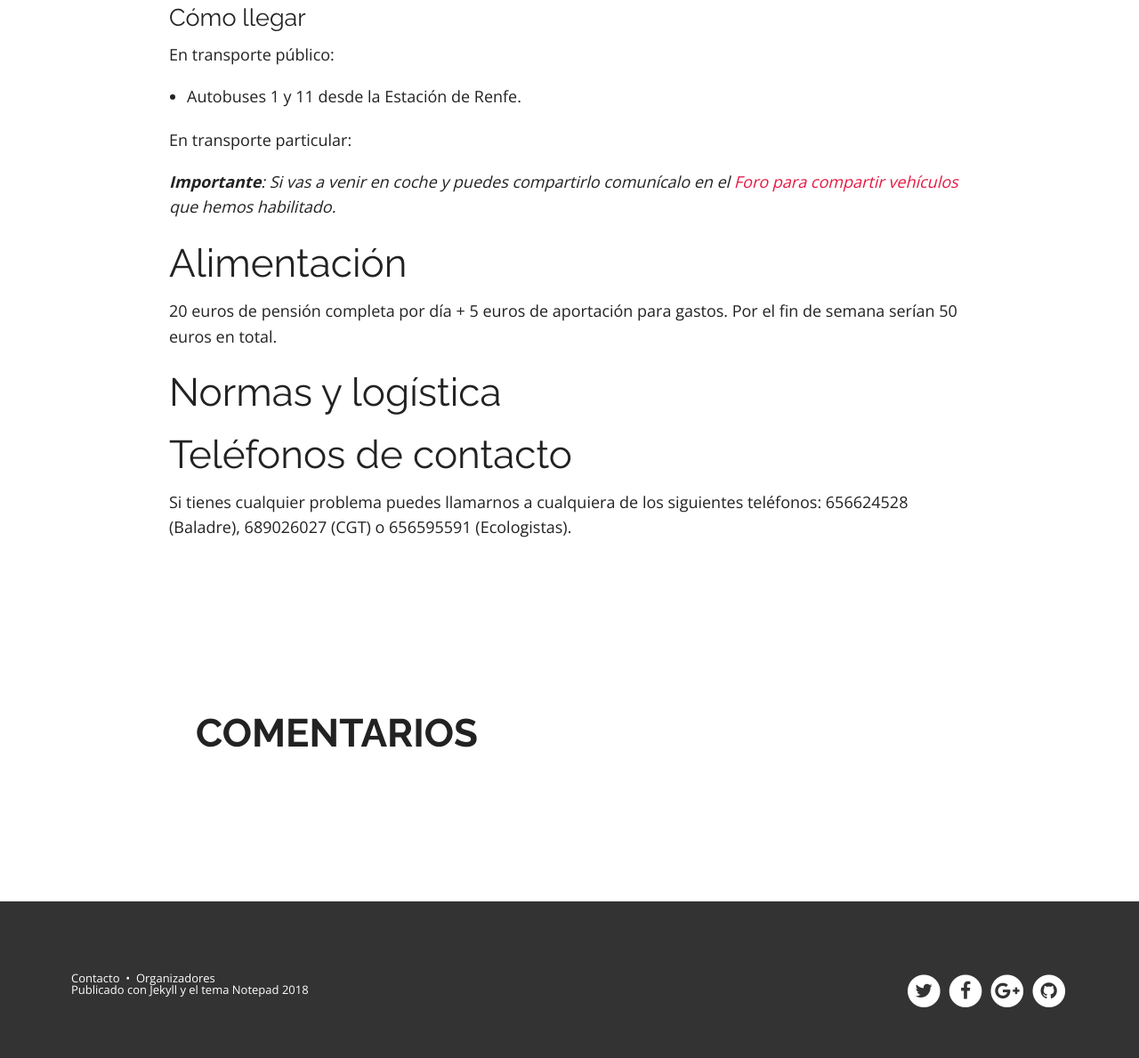
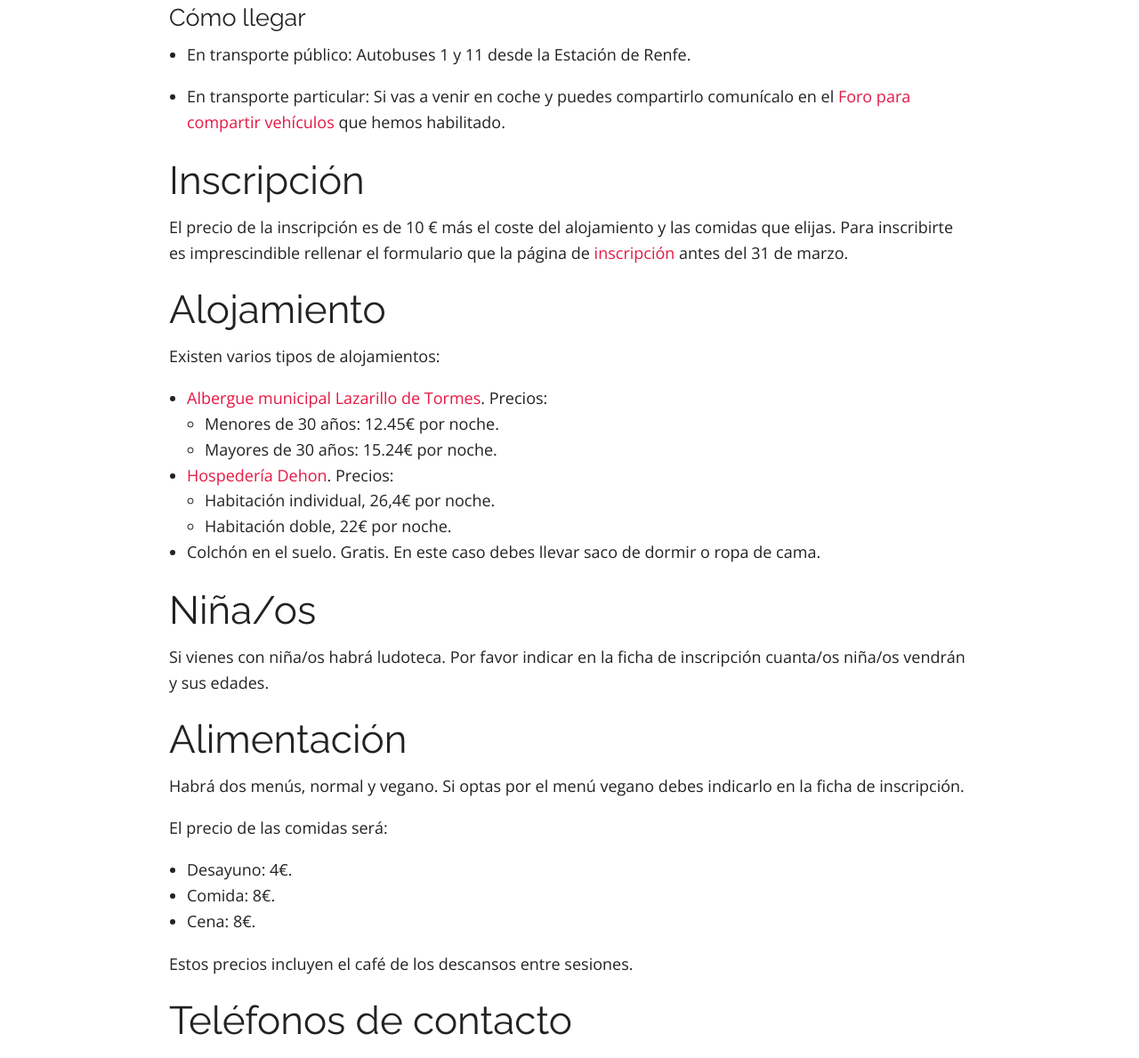
Before and after one commit to escuelaramonfdez/escuelaramonfdez.github.io, a Jekyll site: the page built from organizacion.md, in a window 1280 px wide and 1400 px high, scrolled down 722 px, cut to the strip 211-1400 px from the top of the window. Shown: the whole strip at 89% size. Built offline with Jekyll 4.4.1, drawn with Linux system fonts in a browser that asks for light colours; nearby versions of some CDN libraries; comment, search, counter and statistics services are not loaded.

Commit message:
Añadida ficha de inscripción y detalles alojamiento.

```diff
--- a/contenidos.md
+++ b/contenidos.md
@@ -75,6 +75,17 @@ Al final de la sesión, las personas participantes:
 ### <a name="asdecoba"></a>Visita a ASDECOBA y ASDECASAL
 
 Conocemos las asociaciones que nos acogen y sus trabajos.
+
+- **Iniciativas de Asdecoba en el Barrio de Buenos Aires**.
+En un Barrio “sin salida” en el momento actual, hace 20 años ponemos en marcha tres iniciativas que permanecen sostenidas y apoyadas por la dinámica comunitaria y en red que ha ido posibilitando la misma realidad, la reflexión y la acción en el colectivo Asdecoba:
+  - Acompañamiento a niños y niñas con las iniciativas de educación de calle y el centro infantil “El Tren”.
+  - Acompañamiento a personas que vienen de espacios de “no vida”, (barrios, calle, cárcel,...), “Casa de Acogida”.
+  - Acompañamiento en el trabajo/empleo comunitario en la empresa de economía social “Algo Nuevo caterig”.
+- **Iniciativas de Asdecoba y Adecasal por unas nuevas relaciones entre el medio rural y el medio urbano**.
+Entrelazando espacios urbanos, rurales y criminalizados como la cárcel, durante los últimos 10 años han surgido iniciativas que buscan encontrar respuestas a derechos fundamentales e innegociables en las personas.
+  - Iniciativa comunitaria de trabajo campesino en 5 Has de huerta en tierras abandonadas.
+  - Iniciativa comunitaria de trabajo en un Centro de Transformación y envasado de productos hortícolas.
+  - Iniciativa de un Centro de Alimentación Comunitaria. (En desarrollo).
 
 ### <a name="presentacion"></a>Presentación de la escuela
 
--- a/organizacion.md
+++ b/organizacion.md
@@ -21,38 +21,41 @@ Este año la escuela se traslada al barrio de Buenos Aires en Salamanca.
 
 ### Cómo llegar
 
-En transporte público:
+- En transporte público: Autobuses 1 y 11 desde la Estación de Renfe.
 
-- Autobuses 1 y 11 desde la Estación de Renfe.
+- En transporte particular: Si vas a venir en coche y puedes compartirlo comunícalo en el [Foro para compartir vehículos](/compartir-vehiculo.html) que hemos habilitado.
 
-En transporte particular:
+# Inscripción
 
-_**Importante**: Si vas a venir en coche y puedes compartirlo comunícalo en el [Foro para compartir vehículos](/compartir-vehiculo.html) que hemos habilitado._
-
-
-<!-- # Inscripción
-
-El precio de la inscripción es de 5 € más el coste del alojamiento y las comidas que elijas. Para inscribirte es imprescindible rellenar el formulario que la página de [inscripción](/inscripcion/index.html) antes de 26 de mazo.
+El precio de la inscripción es de 10 € más el coste del alojamiento y las comidas que elijas. Para inscribirte es imprescindible rellenar el formulario que la página de [inscripción](/inscripcion/index.html) antes del 31 de marzo.
 
 # Alojamiento
 
 Existen varios tipos de alojamientos:
 
-- Camas o colchones (7€)
-- Tiendas de campaña (Sin coste)
-
-En cualquier caso debes llevar saco de dormir o ropa de cama.
+- [Albergue municipal Lazarillo de Tormes](http://www.alberguesalamancamunicipal.com/). Precios:
+  - Menores de 30 años: 12.45€ por noche.
+  - Mayores de 30 años: 15.24€ por noche.
+- [Hospedería Dehon](http://www.hospederiadehon.com/). Precios:
+  - Habitación individual, 26,4€ por noche.
+  - Habitación doble, 22€ por noche.
+- Colchón en el suelo. Gratis. En este caso debes llevar saco de dormir o ropa de cama.
 
 # Niña/os
 
-Si vienes con niña/os habrá ludoteca. Por favor indicar en la ficha de inscripción cuanta/os niña/os vendrán y sus edades. -->
+Si vienes con niña/os habrá ludoteca. Por favor indicar en la ficha de inscripción cuanta/os niña/os vendrán y sus edades.
 
 # Alimentación
 
-20 euros de pensión completa por día + 5 euros de aportación para gastos. Por el fin de semana serían 50 euros en total.
+Habrá dos menús, normal y vegano. Si optas por el menú vegano debes indicarlo en la ficha de inscripción.
 
-# Normas y logística
+El precio de las comidas será:
 
+- Desayuno: 4€.
+- Comida: 8€.
+- Cena: 8€.
+
+Estos precios incluyen el café de los descansos entre sesiones.
 
 # Teléfonos de contacto
 
```
Also changed, not shown: other parts of contenidos.md (+2 -2 lines), inscripcion.md (+9 -3 lines), presentacion.md (+1 -1 lines), images/cartel_escuela_2018.jpg (added), 1 other file.
